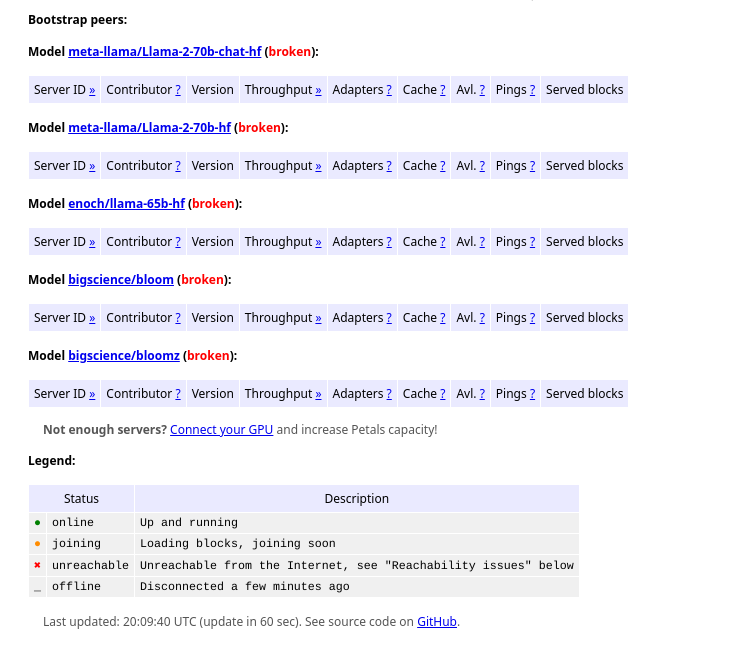
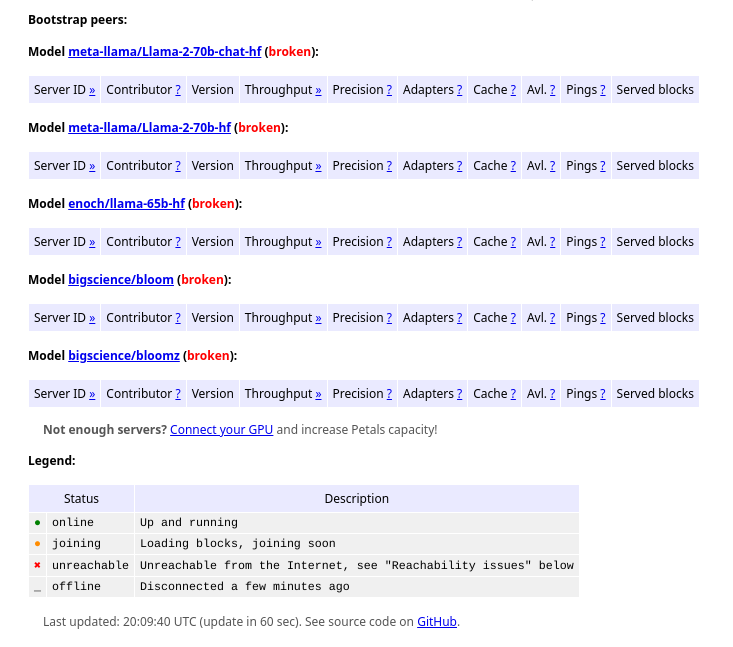
Before and after one commit to petals-infra/health.petals.dev, a Flask app: page / in a window 1280 px wide. Shown: the part 108-755 px from the top of the page, without its empty margins (0-733 px from the left). Run offline with Flask 3, Linux system fonts and the light colour scheme; some libraries are stand-ins or nearby versions; grey boxes are pictures that could not be loaded.

Commit message:
Don't hide "Precision" column

```diff
--- a/templates/index.html
+++ b/templates/index.html
@@ -41,7 +41,7 @@
         <td class="rps-details" style="display: none;">Inference <a class="explain-compute-rps" href="#">?</a></td>
         <td class="rps-details" style="display: none;">Forward <a class="explain-compute-rps" href="#">?</a></td>
         <td class="rps-details" style="display: none;">Network <a class="explain-network-rps" href="#">?</a></td>
-        <td class="rps-details" style="display: none;">Precision <a class="explain-precision" href="#">?</a></td>
+        <td>Precision <a class="explain-precision" href="#">?</a></td>
         <td>Adapters <a class="explain-adapters" href="#">?</a></td>
         <td>Cache <a class="explain-cache" href="#">?</a></td>
         <td>Avl. <a class="explain-avl" href="#">?</a></td>
@@ -76,7 +76,7 @@
         <td class="rps-details" style="display: none;">
           {% if row.server_info.network_rps is not none %}{{ "%.0f" | format(row.server_info.network_rps) }}{% endif %}
         </td>
-        <td class="rps-details" style="display: none;">
+        <td>
           {% if row.server_info.torch_dtype %}{{ row.server_info.torch_dtype | replace('float', 'f') }}{% endif %}
           {% if row.server_info.quant_type %}({{ row.server_info.quant_type }}){% endif %}
         </td>
```
